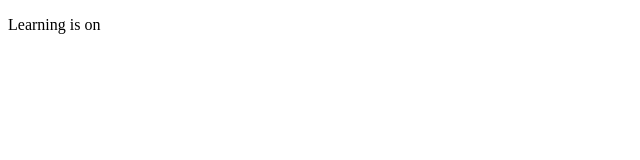
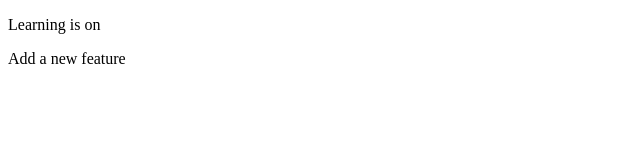
Before and after one commit to programmer00007/local-repo, a plain HTML site: page index.html in a window 1280 px wide. Shown: the full height of the page, 0-640 px from the left. Drawn offline with Linux system fonts and the light colour scheme.

Commit message:
new feature add on index.html

```diff
--- a/index.html
+++ b/index.html
@@ -7,5 +7,6 @@
 </head>
 <body>
     <p>Learning is on</p>
+    <P>Add a new feature</P>
 </body>
 </html>
```
